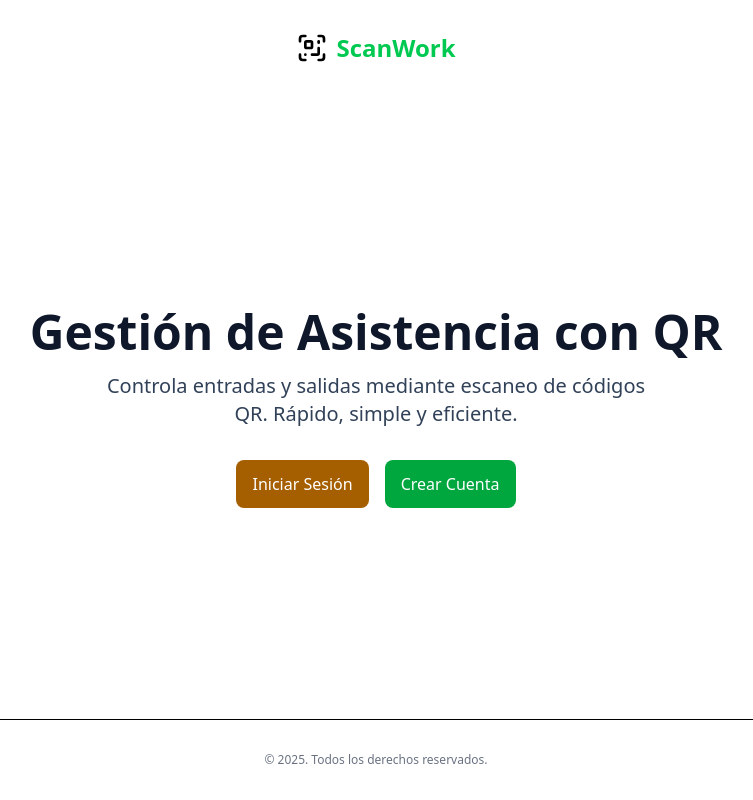
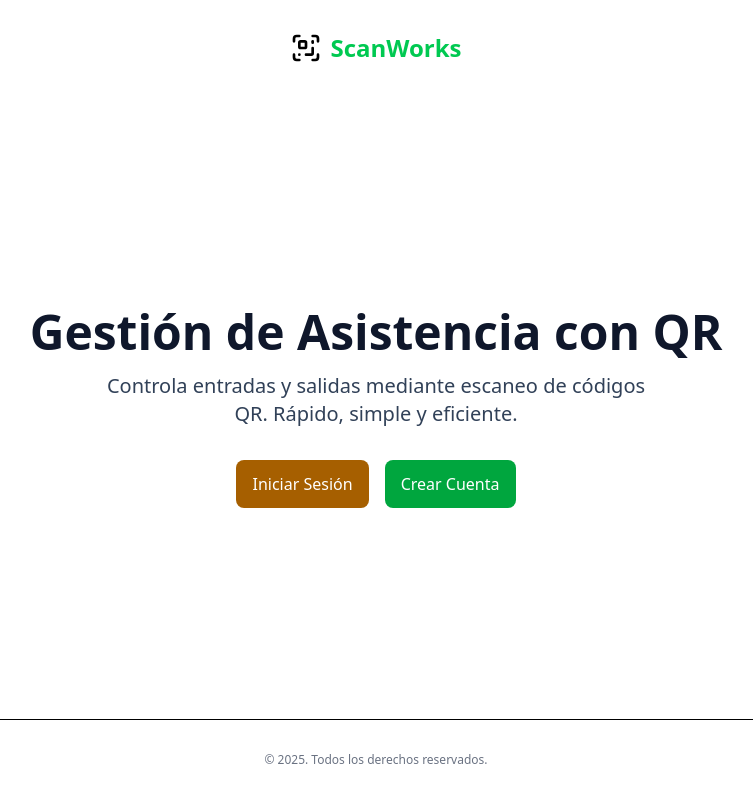
Before and after one commit to FHX23/Proyecto-taller, a React (Vite) app in the folder frontend/: page / in a window 1280 px wide. Shown: the whole page, without its empty margins (264-1017 px from the left). Built offline with nearby package versions, Linux system fonts and the light colour scheme; no server answers.

Commit message:
prueba integracion

```diff
--- a/frontend/src/pages/public/Landing.jsx
+++ b/frontend/src/pages/public/Landing.jsx
@@ -11,7 +11,7 @@ const Landing = () => {
       <header className="flex items-center justify-center gap-2 p-8 lg:px-6">
         <ScanQrCode className="h-8 w-8" />
         <Link to="/" className="text-2xl font-bold text-green-500">
-          ScanWork
+          ScanWorks
         </Link>
       </header>
 
```
